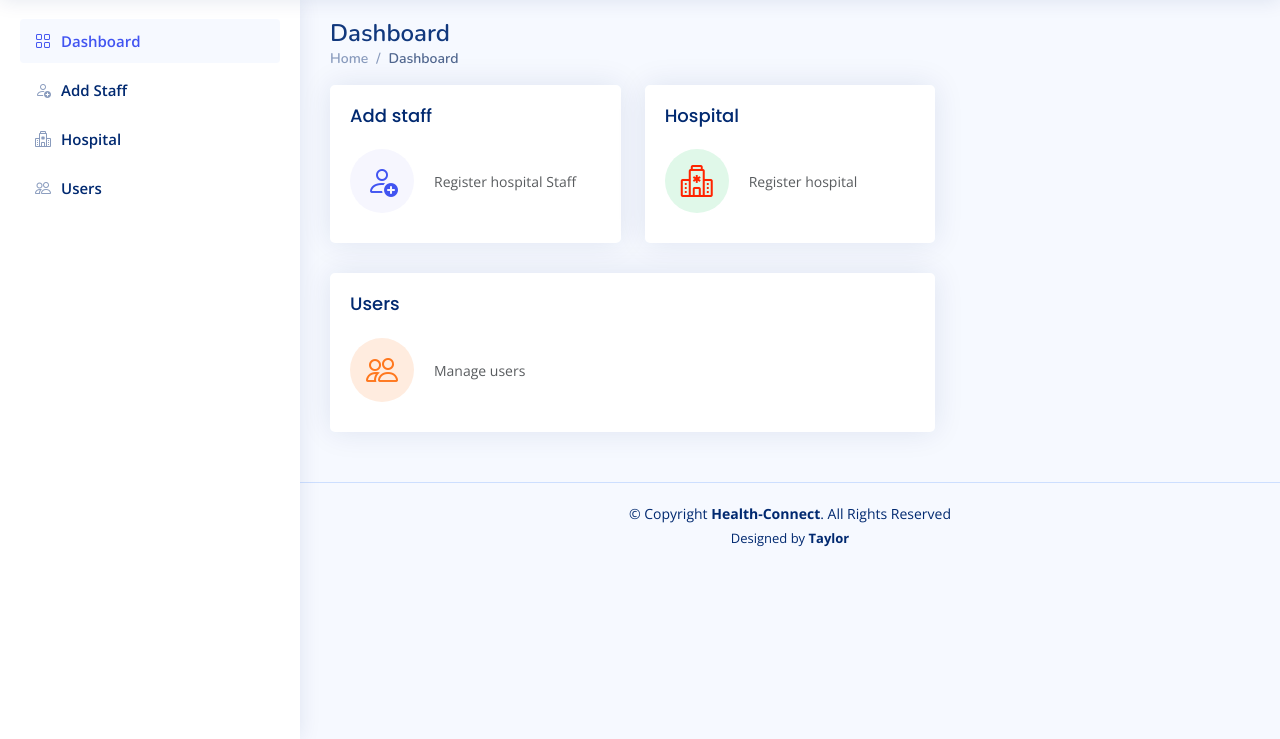
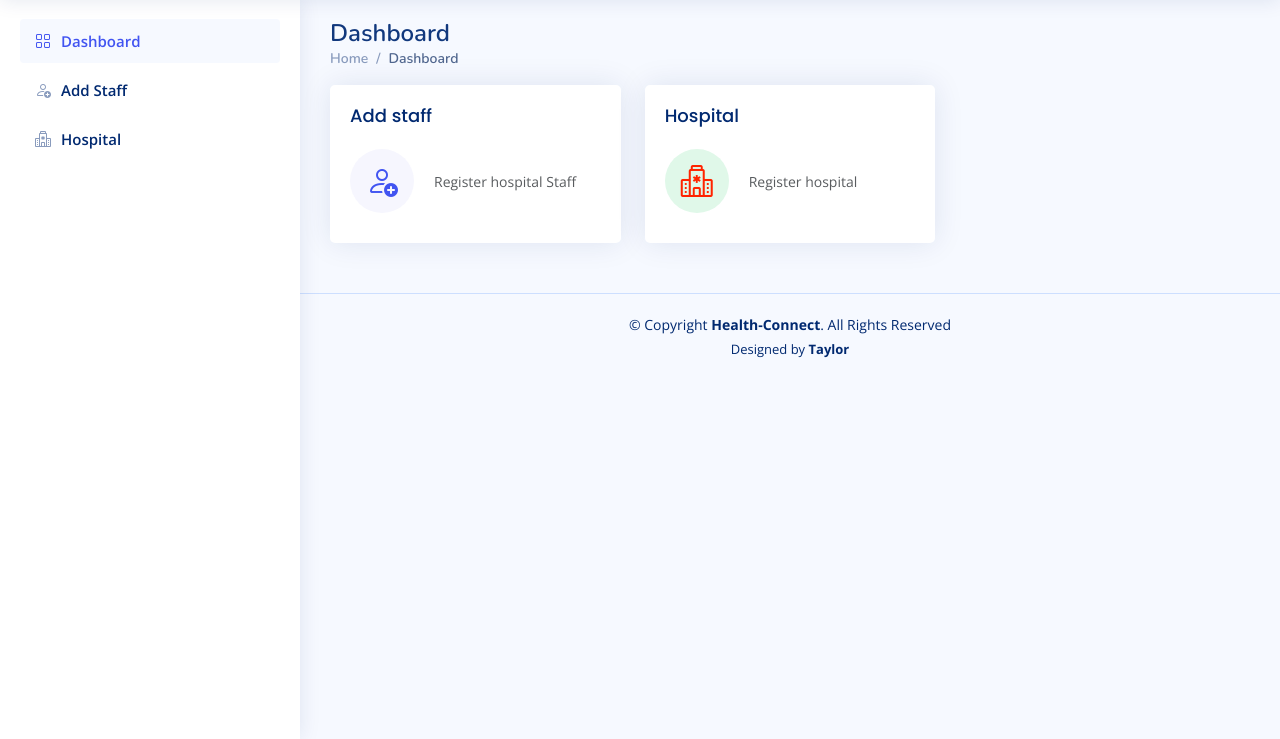
Before and after one commit to TerryTaylor23/Blood-bank-management-system, a PHP site: page /admin_dashboard.php in a window 1280 px wide. Shown: the part 61-800 px from the top of the page. Run offline with PHP 8.4, Linux system fonts and the light colour scheme; the visitor is signed in with stand-in values (Sample User, id 1); tables that the repository leaves empty or names only in its code hold one stand-in row (values such as "Sample post"); some libraries are stand-ins or nearby versions.

Commit message:
first commit

```diff
--- a/admin_dashboard.php
+++ b/admin_dashboard.php
@@ -145,12 +145,6 @@ $con->close();
         </a>
       </li><!-- End F.A.Q Page Nav -->
 
-      <li class="nav-item">
-        <a class="nav-link collapsed" href="donor.php">
-          <i class="bi bi-people"></i>
-          <span>Users</span>
-        </a>
-      </li><!-- End Contact Page Nav -->
 
     </ul>
 
@@ -217,26 +211,7 @@ $con->close();
     </a>
   </div>
 </div>
-<div class="col-xxl-4 col-xl-12">
-             <div class="card info-card customers-card">
-                   <a href="">
-             <div class="filter">
-             </div>
-            <div class="card-body">
-            <h5 class="card-title">Users<span></span></h5>
-            <div class="d-flex align-items-center">
-            <div class="card-icon rounded-circle d-flex align-items-center justify-content-center">
-            <i class="bi bi-people"></i>
-          </div>
-          <div class="ps-3">
-            <h6></h6>
-            <span class="text-success small pt-1 fw-bold"></span> <span class="text-muted small pt-2 ps-1">Manage users</span>
-          </div>
-        </div>
-      </div>
-    </a>
-  </div>
-</div>
+
 
           </div>
         </div><!-- End Left side columns -->
--- a/donor_dashboard.php
+++ b/donor_dashboard.php
@@ -240,7 +240,7 @@ $con->close();
           </div>
           <div class="ps-3">
             <h6></h6>
-            <span class="text-success small pt-1 fw-bold"></span> <span class="text-muted small pt-2 ps-1"></span>
+            <span class="text-success small pt-1 fw-bold"></span> <span class="text-muted small pt-2 ps-1">Check eligibility</span>
           </div>
         </div>
       </div>
--- a/view_medical_records.php
+++ b/view_medical_records.php
@@ -207,6 +207,7 @@ if ($user_type !== 'donor') {
   </main>
 
 
+
   <footer id="footer" class="footer">
     <div class="copyright">
       &copy; Copyright <strong><span>Health-Connect</span></strong>. All Rights Reserved
```
Also changed, not shown: add_hospital_staff.php (+0 -7 lines), register_hospital.php (+0 -7 lines), donor.php (deleted), index.html (added).
